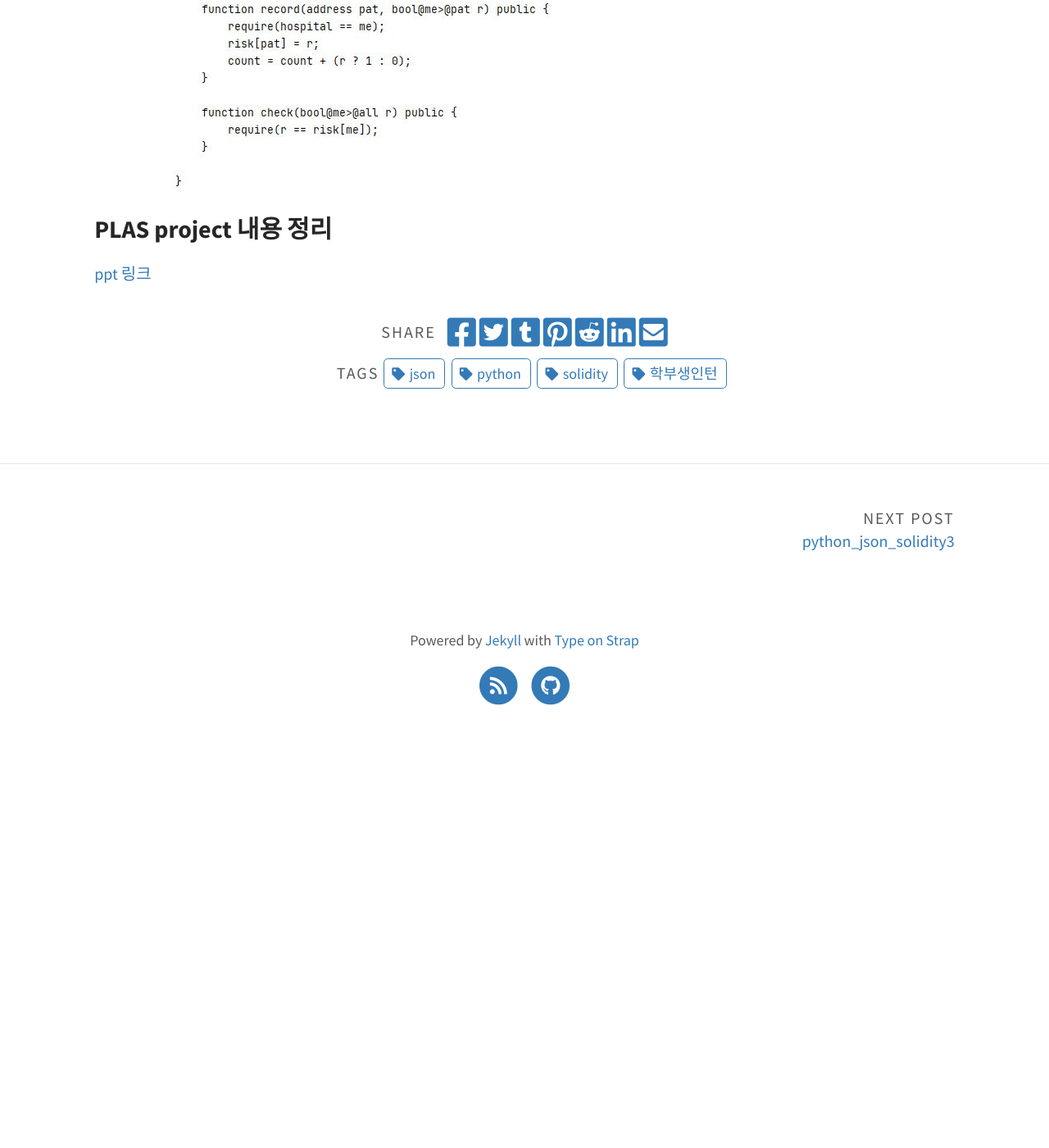
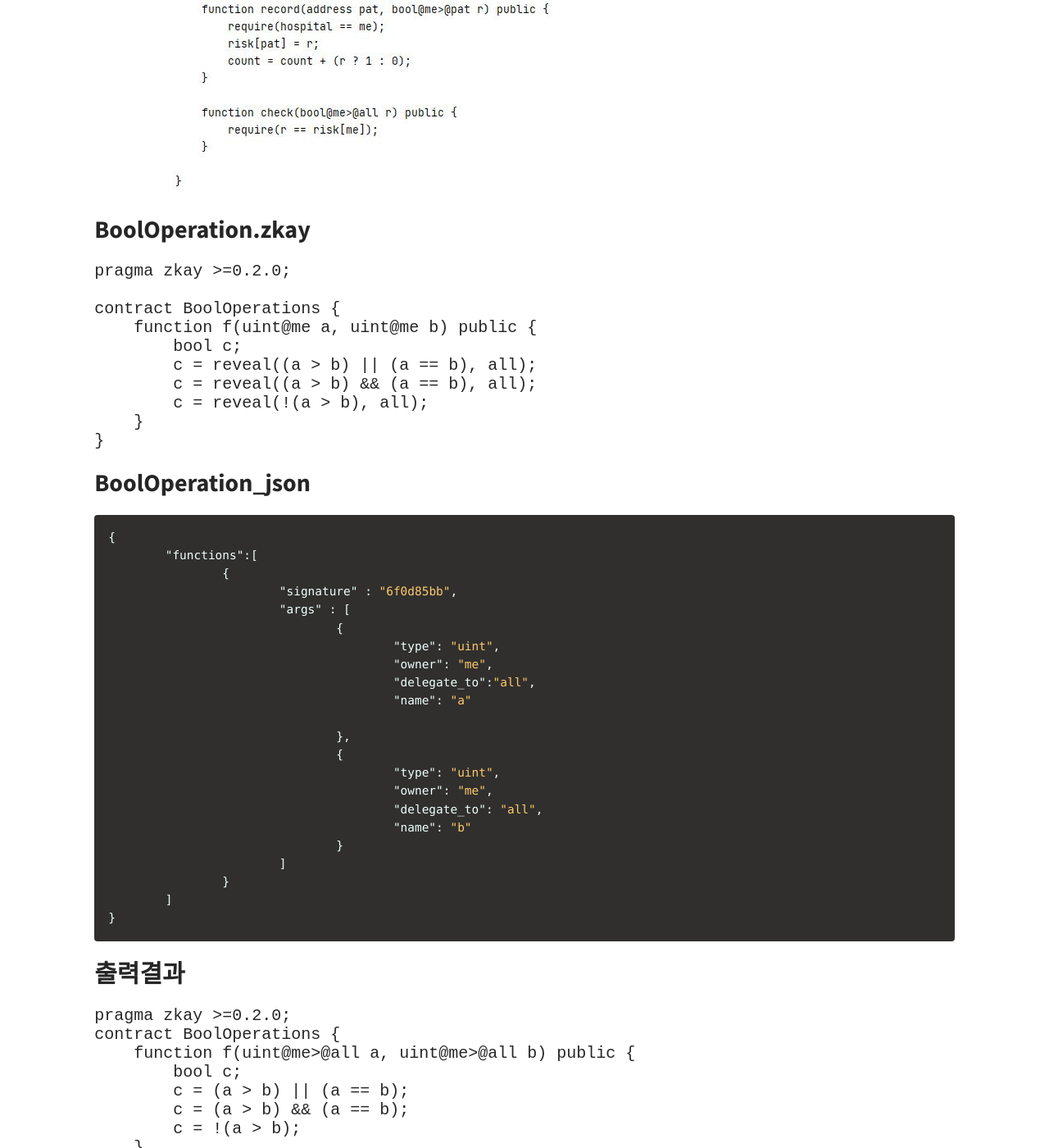
Before and after one commit to kimjihyeon99/kimjihyeon99.github.io, a Jekyll site: the page built from _posts/2021-07-15-python_json_solidity4.md, in a window 1280 px wide and 1400 px high, scrolled down 2578 px. Shown: the whole window at 82% size. Built offline with Jekyll 4.4.1, drawn with Linux system fonts in a browser that asks for light colours; before the commit the page ends 3476 px from its top, so only the background shows below that; some of the changed text lies outside the part shown.

Commit message:
Update 2021-07-15-python_json_solidity4.md

`````diff
--- a/_posts/2021-07-15-python_json_solidity4.md
+++ b/_posts/2021-07-15-python_json_solidity4.md
@@ -93,6 +93,64 @@ contract MedStats {
 
 <img src="/assets/img/solidity/solidity4.JPG">
 
+
+### BoolOperation.zkay
+
+````solidity
+pragma zkay >=0.2.0;
+
+contract BoolOperations {
+    function f(uint@me a, uint@me b) public {
+        bool c;
+        c = reveal((a > b) || (a == b), all);
+        c = reveal((a > b) && (a == b), all);
+        c = reveal(!(a > b), all);
+    }
+}
+````
+
+### BoolOperation_json
+
+````json
+{
+	"functions":[
+		{
+			"signature" : "6f0d85bb",
+			"args" : [
+				{
+					"type": "uint",
+					"owner": "me",
+					"delegate_to":"all",
+					"name": "a"
+
+				},
+				{
+					"type": "uint",
+					"owner": "me",
+					"delegate_to": "all",
+					"name": "b"
+				}
+			]
+		}
+	]
+}
+````
+
+### 출력결과
+
+````solidity
+pragma zkay >=0.2.0;
+contract BoolOperations {
+    function f(uint@me>@all a, uint@me>@all b) public {
+        bool c;
+        c = (a > b) || (a == b);
+        c = (a > b) && (a == b);
+        c = !(a > b);
+    }
+
+}
+````
+
 ### PLAS project 내용 정리
 
 [ppt 링크](https://docs.google.com/presentation/d/1RBMQEPCjv1NK33vDz9qa3mwFQfxfeQKHPUezL2KbkGE/edit)
`````
